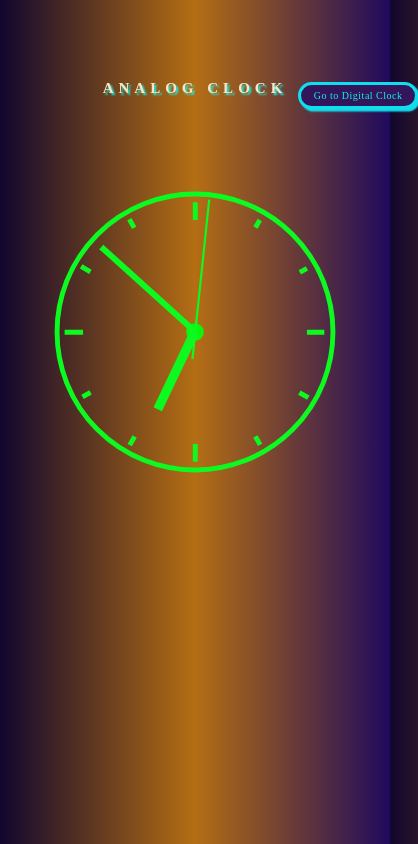
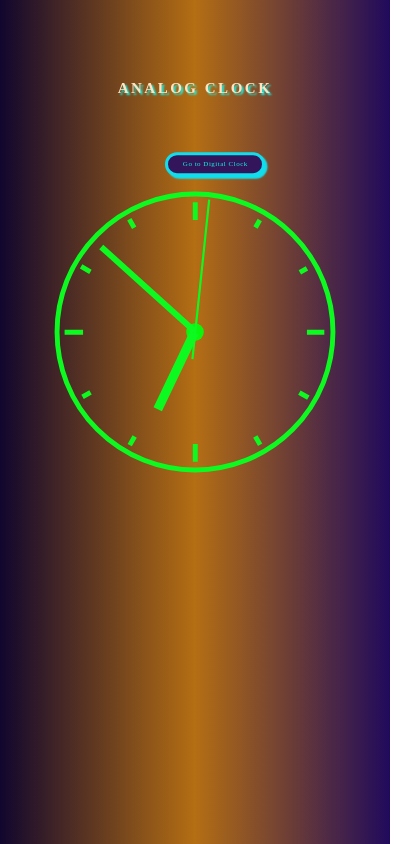
Before and after one commit to benedit123/Digital-Clock-Analog-Clock, a plain HTML site: page index2.html in a window 390 px wide. Shown: the whole page, 418 px wide, since content can reach past the window. Drawn offline with Linux system fonts and the light colour scheme.

Commit message:
Update analog.css

```diff
--- a/analog.css
+++ b/analog.css
@@ -139,7 +139,7 @@ button:focus {
     h2 {
 
 
-        letter-spacing: 5px;
+        letter-spacing: 2.5px;
         font-size: 15px;
 
 
@@ -153,17 +153,17 @@ button:focus {
 
     .container {
         position: absolute;
-        top: 12%;
-        left: 58%;
+        top: 20%;
+        left: 27%;
         transform: translate(60%, -70%);
 
     }
 
     .button.button {
 
-        width: 120px;
+        width: 100px;
         padding: 5px;
-        font-size: 10px;
+        font-size: 7px;
         font-family: poppins;
         /* font-weight: 20px; */
 
```
